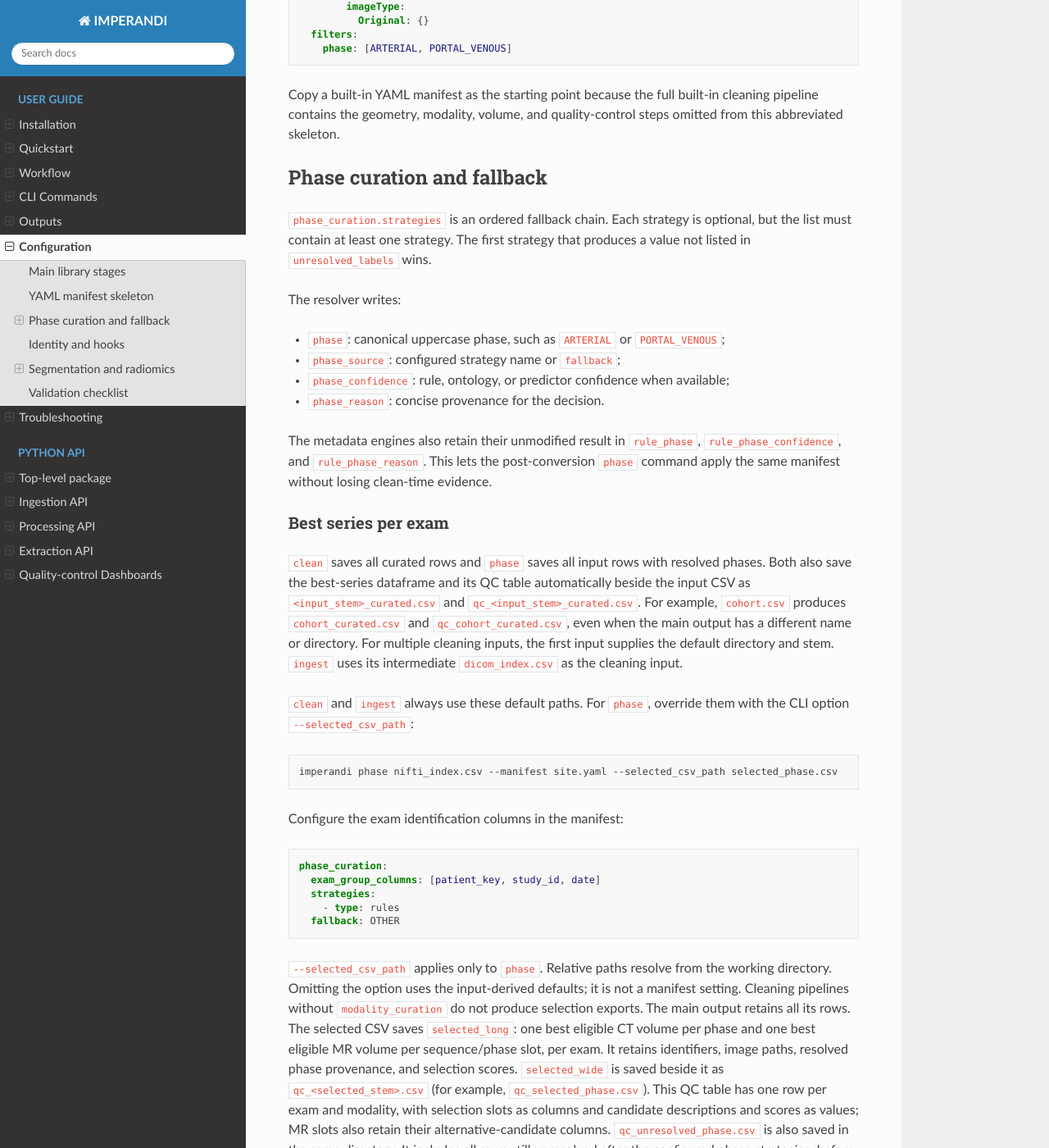
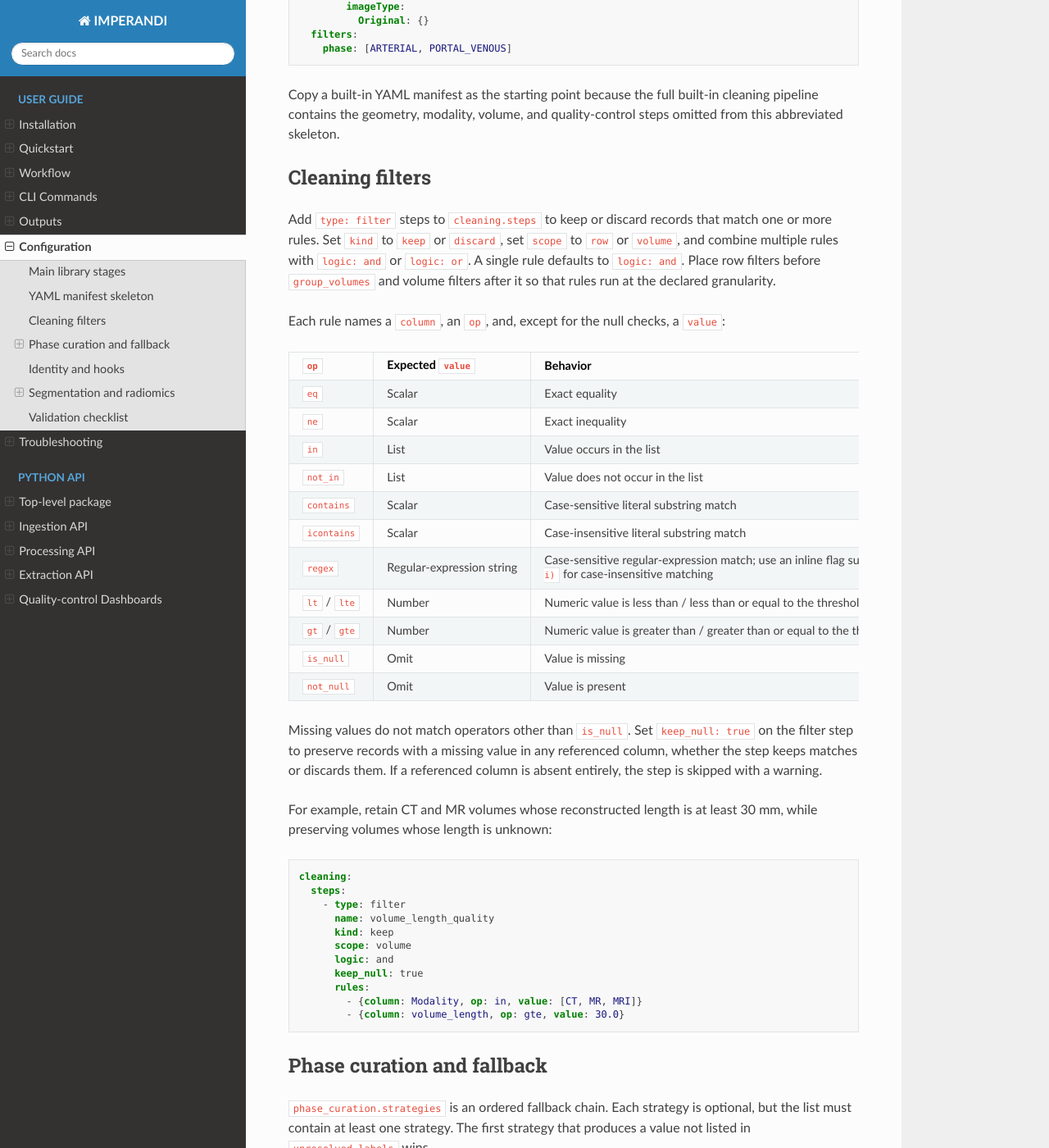
Before and after one commit to dmandache/IMPERANDI, a Sphinx documentation site: the page built from docs/source/manifests.md, in a window 1280 px wide and 1400 px high, scrolled down 3040 px. Shown: the whole window at 82% size. Built offline with Sphinx 7.4.7 and the Read the Docs theme 3.1.0, drawn with Linux system fonts in a browser that asks for light colours.

Commit message:
feat: add cleaning filters to manifest configuration for record management

````diff
--- a/docs/source/manifests.md
+++ b/docs/source/manifests.md
@@ -169,6 +169,53 @@ radiomics:
 Copy a built-in YAML manifest as the starting point because the full built-in
 cleaning pipeline contains the geometry, modality, volume, and quality-control
 steps omitted from this abbreviated skeleton.
+
+## Cleaning filters
+
+Add `type: filter` steps to `cleaning.steps` to keep or discard records that
+match one or more rules. Set `kind` to `keep` or `discard`, set `scope` to
+`row` or `volume`, and combine multiple rules with `logic: and` or `logic: or`.
+A single rule defaults to `logic: and`. Place row filters before
+`group_volumes` and volume filters after it so that rules run at the declared
+granularity.
+
+Each rule names a `column`, an `op`, and, except for the null checks, a `value`:
+
+| `op` | Expected `value` | Behavior |
+| --- | --- | --- |
+| `eq` | Scalar | Exact equality |
+| `ne` | Scalar | Exact inequality |
+| `in` | List | Value occurs in the list |
+| `not_in` | List | Value does not occur in the list |
+| `contains` | Scalar | Case-sensitive literal substring match |
+| `icontains` | Scalar | Case-insensitive literal substring match |
+| `regex` | Regular-expression string | Case-sensitive regular-expression match; use an inline flag such as `(?i)` for case-insensitive matching |
+| `lt` / `lte` | Number | Numeric value is less than / less than or equal to the threshold |
+| `gt` / `gte` | Number | Numeric value is greater than / greater than or equal to the threshold |
+| `is_null` | Omit | Value is missing |
+| `not_null` | Omit | Value is present |
+
+Missing values do not match operators other than `is_null`. Set
+`keep_null: true` on the filter step to preserve records with a missing value
+in any referenced column, whether the step keeps matches or discards them.
+If a referenced column is absent entirely, the step is skipped with a warning.
+
+For example, retain CT and MR volumes whose reconstructed length is at least
+30 mm, while preserving volumes whose length is unknown:
+
+```yaml
+cleaning:
+  steps:
+    - type: filter
+      name: volume_length_quality
+      kind: keep
+      scope: volume
+      logic: and
+      keep_null: true
+      rules:
+        - {column: Modality, op: in, value: [CT, MR, MRI]}
+        - {column: volume_length, op: gte, value: 30.0}
+```
 
 ## Phase curation and fallback
 
````
